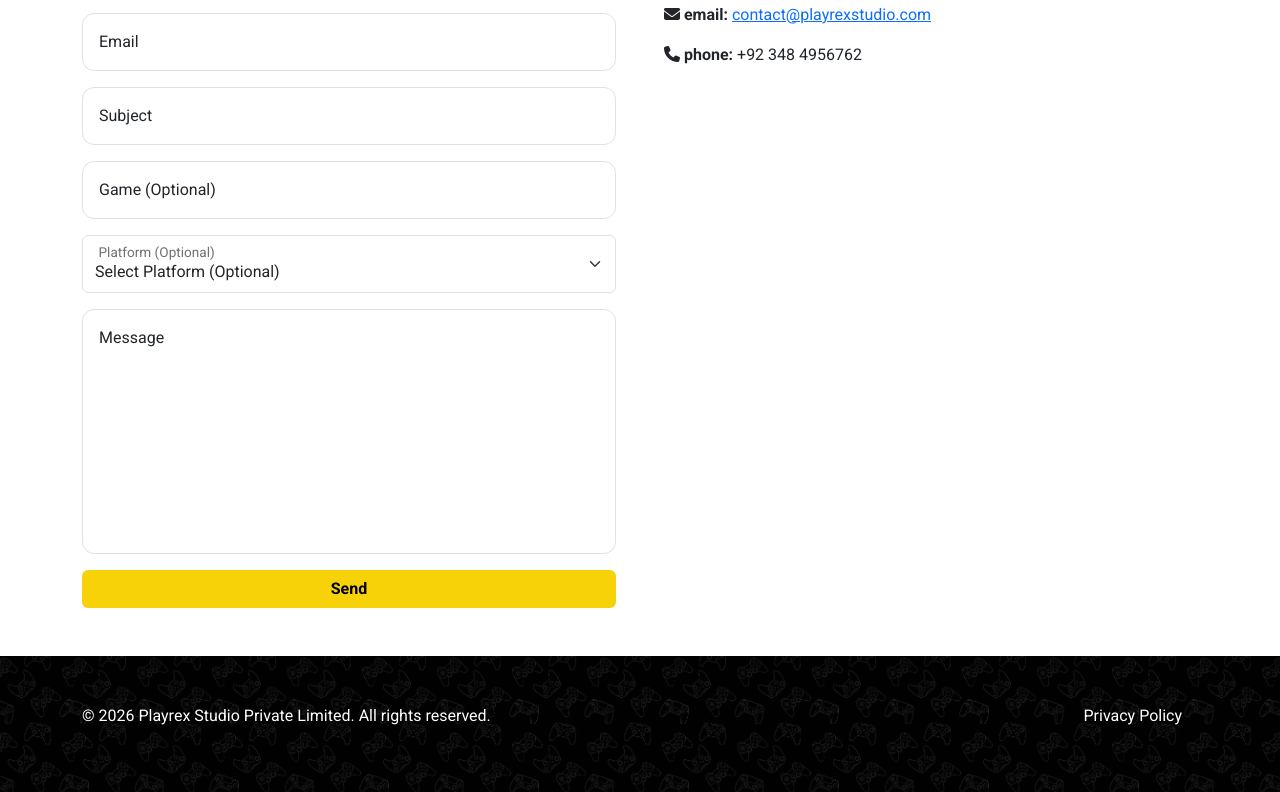
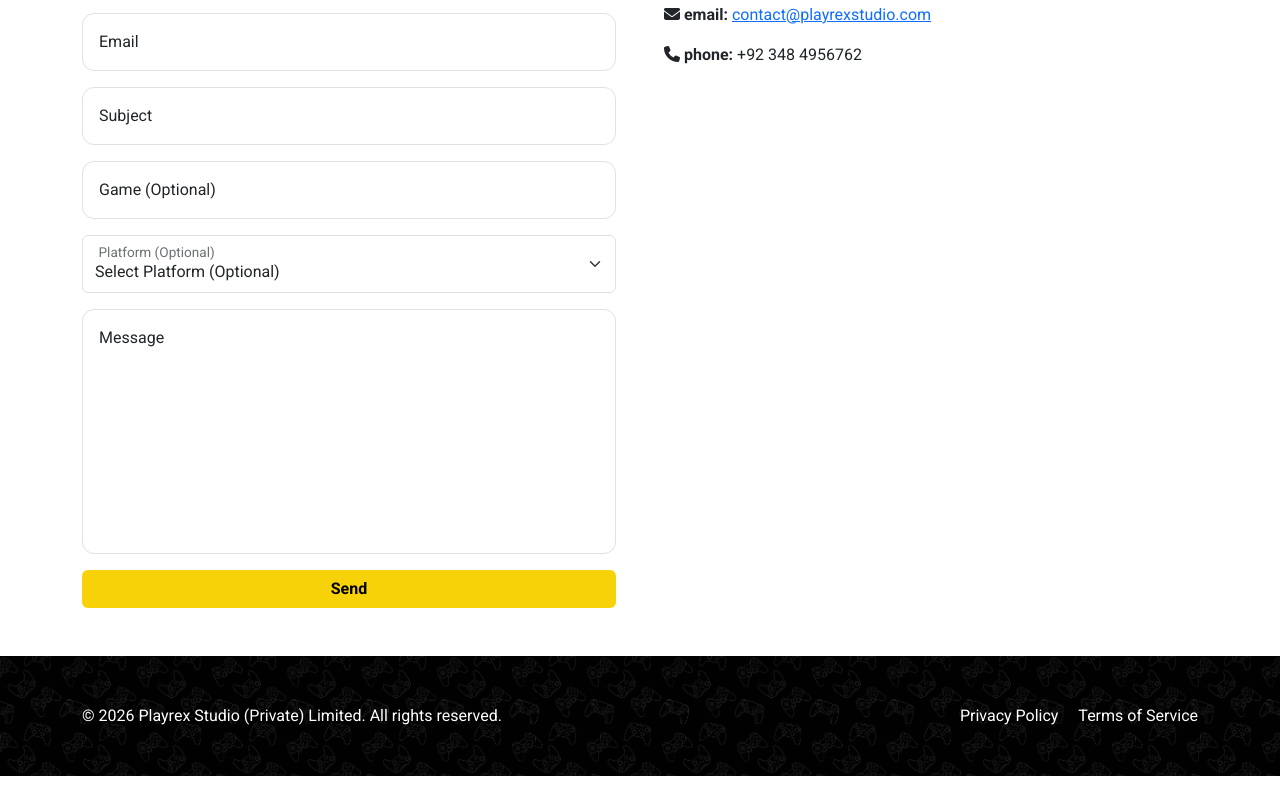
Before and after one commit to malikalimushtaq96/playrexstudio, a plain HTML site: page contact.html in a window 1280 px wide. Shown: the part 286-1078 px from the top of the page. Drawn offline with nearby package versions, Linux system fonts and the light colour scheme.

Commit message:
Update footer layout and copyright text

```diff
--- a/contact.html
+++ b/contact.html
@@ -145,13 +145,20 @@
     <!-- Footer -->
     <footer class="joysticks-bg text-white py-5">
         <div class="container">
-            <div class="row">
-                <div class="col-md-6">
-                    <p>&copy; 2026 Playrex Studio Private Limited. All rights reserved.</p>
+            <div class="row align-items-center">
+                <div class="col-md-6 text-center text-md-start">
+                    <p class="mb-0">
+                        &copy; 2026 Playrex Studio (Private) Limited. All rights reserved.
+                    </p>
                 </div>
 
-                <div class="col-md-6 text-md-end">
-                    <a href="privacy-policy.html" class="text-white me-3">Privacy Policy</a>
+                <div class="col-md-6 text-center text-md-end mt-3 mt-md-0">
+                    <a href="privacy-policy.html" class="text-white me-3">
+                        Privacy Policy
+                    </a>
+                    <a href="terms-of-service.html" class="text-white">
+                        Terms of Service
+                    </a>
                 </div>
             </div>
         </div>
```
